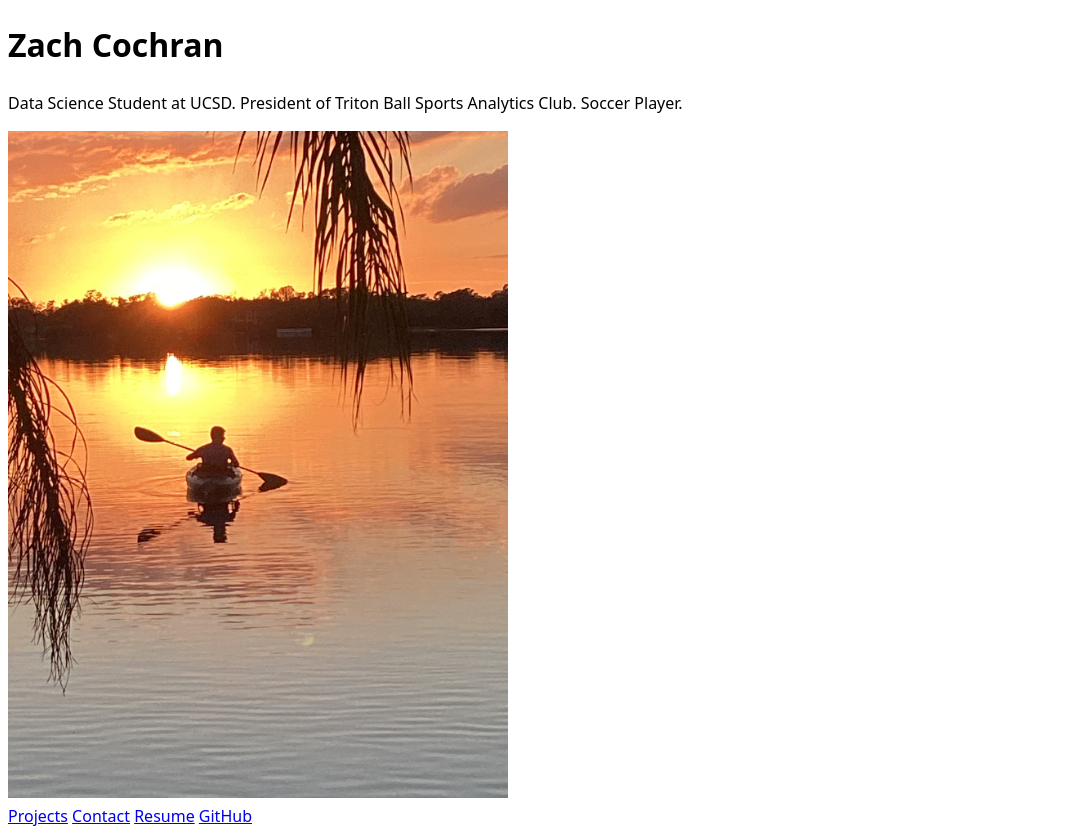
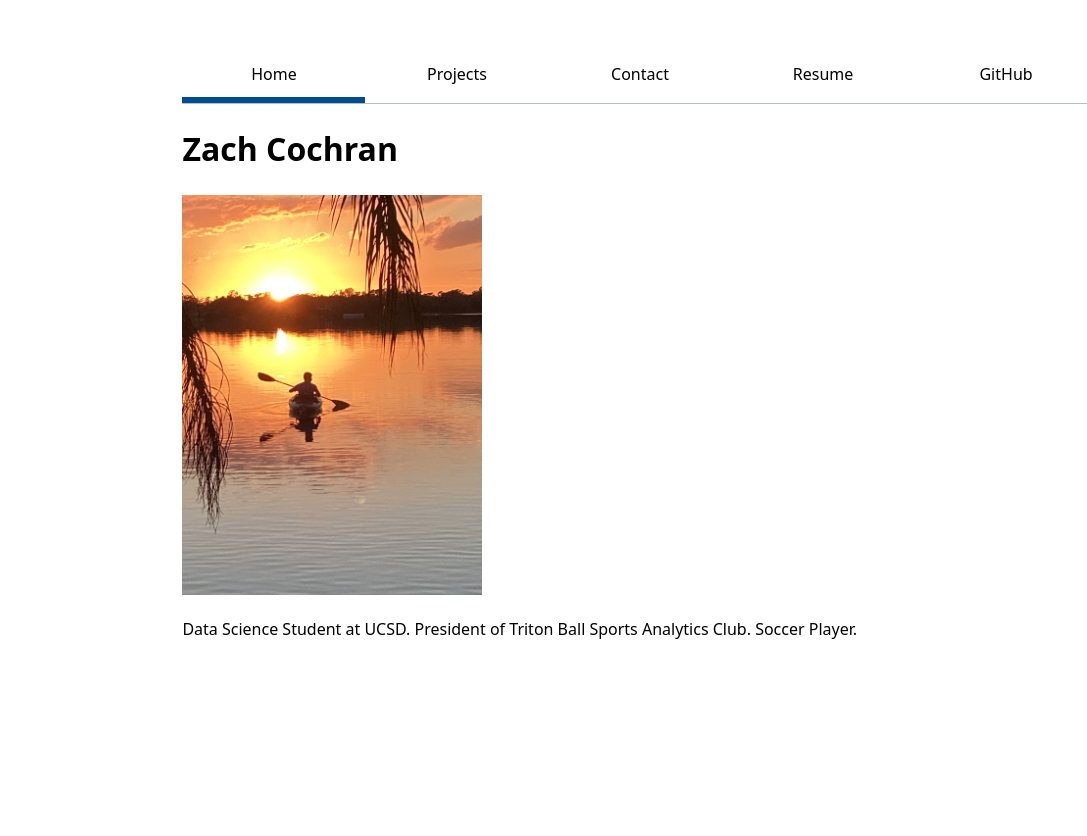
Before and after one commit to zcochran27/portfolio, a plain HTML site: page index.html in a window 1280 px wide. Shown: the whole page, without its empty margins (0-1087 px from the left). After the commit the page ends 800 px from the top, so only its background shows below. Drawn offline with Linux system fonts and the light colour scheme.

Commit message:
started lab added css navbar

```diff
--- /dev/null
+++ b/contact/style.css
@@ -0,0 +1,20 @@
+nav {
+    display: flex;
+    border-bottom-width: 1px;
+    border-bottom-style: solid;
+    border-bottom-color: oklch(80% 3% 200);
+  }
+  a {
+    flex: 1;
+    text-decoration: none;
+    color:inherit;
+    text-align: center;
+    padding: 0.5em;
+    margin-bottom: 1ch;
+  }
+  a.current {
+    border-bottom-width: .4em;
+    border-bottom-style: solid;
+    border-bottom-color: oklch(40% 40% 600);
+    margin-bottom: 0ch;
+  }
--- a/index.html
+++ b/index.html
@@ -7,14 +7,17 @@
     <title>Zach_Cochran: Personal site and portfolio</title>
 </head>
 <body>
-    <h1>Zach Cochran</h1>
-    <p>Data Science Student at UCSD. President of Triton Ball Sports Analytics Club. Soccer Player.</p>
-    <img src = "images/IMG_1437.jpg" alt = "Zach in a kayak at sunset." width=500></img>
     <nav>
+        <a class="current" href="https://zcochran27.github.io/portfolio/index.html">Home</a>
         <a href="projects/index.html">Projects</a>
         <a href="https://zcochran27.github.io/portfolio/contact/index.html">Contact</a>
         <a href="https://zcochran27.github.io/portfolio/resume/index.html">Resume</a>
         <a href="https://github.com/zcochran27" target="_blank">GitHub</a>
     </nav>
+    <h1>Zach Cochran</h1>
+    <img src = "images/IMG_1437.jpg" alt = "Zach in a kayak at sunset." width=300></img>
+    <p>Data Science Student at UCSD. President of Triton Ball Sports Analytics Club. Soccer Player.</p>
+
+
 </body>
 </html>
--- /dev/null
+++ b/projects/style.css
@@ -0,0 +1,20 @@
+nav {
+    display: flex;
+    border-bottom-width: 1px;
+    border-bottom-style: solid;
+    border-bottom-color: oklch(80% 3% 200);
+  }
+  a {
+    flex: 1;
+    text-decoration: none;
+    color:inherit;
+    text-align: center;
+    padding: 0.5em;
+    margin-bottom: 1ch;
+  }
+  a.current {
+    border-bottom-width: .4em;
+    border-bottom-style: solid;
+    border-bottom-color: oklch(40% 40% 600);
+    margin-bottom: 0ch;
+  }
--- a/resume/style.css
+++ b/resume/style.css
@@ -7,6 +7,26 @@ body {
     line-height: 1.6;
     background-color: #f4f4f9;
     color: #333;
+  }
+  nav {
+    display: flex;
+    border-bottom-width: 1px;
+    border-bottom-style: solid;
+    border-bottom-color: oklch(80% 3% 200);
+  }
+  a {
+    flex: 1;
+    text-decoration: none;
+    color:inherit;
+    text-align: center;
+    padding: 0.5em;
+    margin-bottom: 1ch;
+  }
+  a.current {
+    border-bottom-width: .4em;
+    border-bottom-style: solid;
+    border-bottom-color: oklch(40% 40% 600);
+    margin-bottom: 0ch;
   }
   h1, h2, h3 {
     font-family: 'Segoe UI', Tahoma, Geneva, Verdana, sans-serif;
--- a/style.css
+++ b/style.css
@@ -3,4 +3,27 @@ body {
          and use the OS’s UI font as the website font
        */
     font: 100%/1.5 system-ui;
+    max-width: 100ch;
+    margin-inline: auto;
+    padding: 5ch
   }
+nav {
+  display: flex;
+  border-bottom-width: 1px;
+  border-bottom-style: solid;
+  border-bottom-color: oklch(80% 3% 200);
+}
+a {
+  flex: 1;
+  text-decoration: none;
+  color:inherit;
+  text-align: center;
+  padding: 0.5em;
+  margin-bottom: 1ch;
+}
+a.current {
+  border-bottom-width: .4em;
+  border-bottom-style: solid;
+  border-bottom-color: oklch(40% 40% 600);
+  margin-bottom: 0ch;
+}
```
Also changed, not shown: contact/index.html (+2 -0 lines), projects/index.html (+2 -0 lines), resume/index.html (+2 -1 lines).
